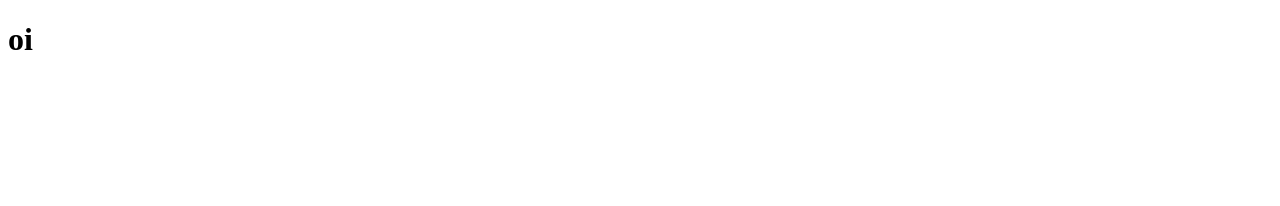
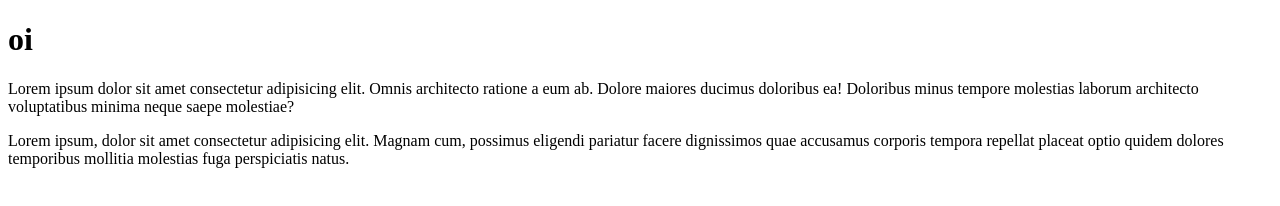
Before and after one commit to melizeu30/testeGit, a plain HTML site: page index.html in a window 1280 px wide. Drawn offline with Linux system fonts and the light colour scheme.

Commit message:
conteudo

```diff
--- a/index.html
+++ b/index.html
@@ -7,5 +7,7 @@
 </head>
 <body>
     <h1>oi</h1>
+    <p>Lorem ipsum dolor sit amet consectetur adipisicing elit. Omnis architecto ratione a eum ab. Dolore maiores ducimus doloribus ea! Doloribus minus tempore molestias laborum architecto voluptatibus minima neque saepe molestiae?</p>
+    <p>Lorem ipsum, dolor sit amet consectetur adipisicing elit. Magnam cum, possimus eligendi pariatur facere dignissimos quae accusamus corporis tempora repellat placeat optio quidem dolores temporibus mollitia molestias fuga perspiciatis natus.</p>
 </body>
 </html>
```
